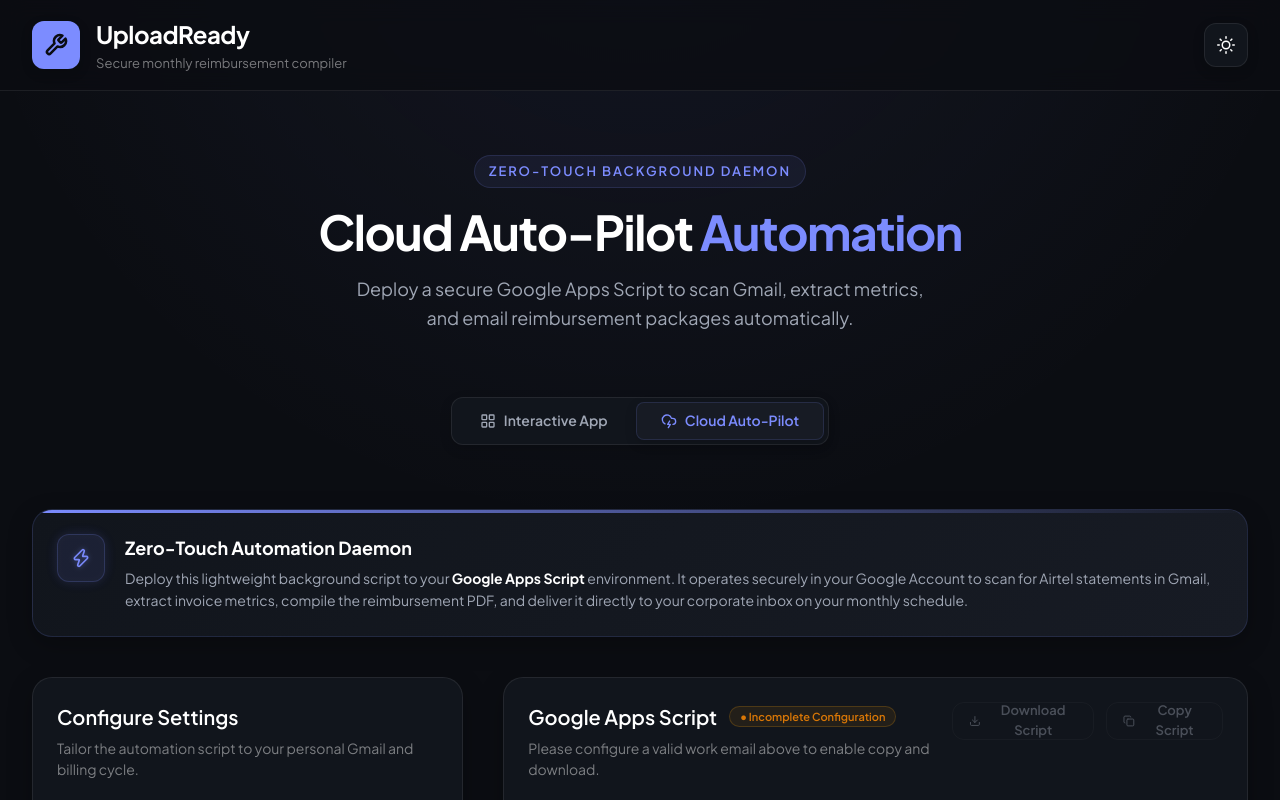
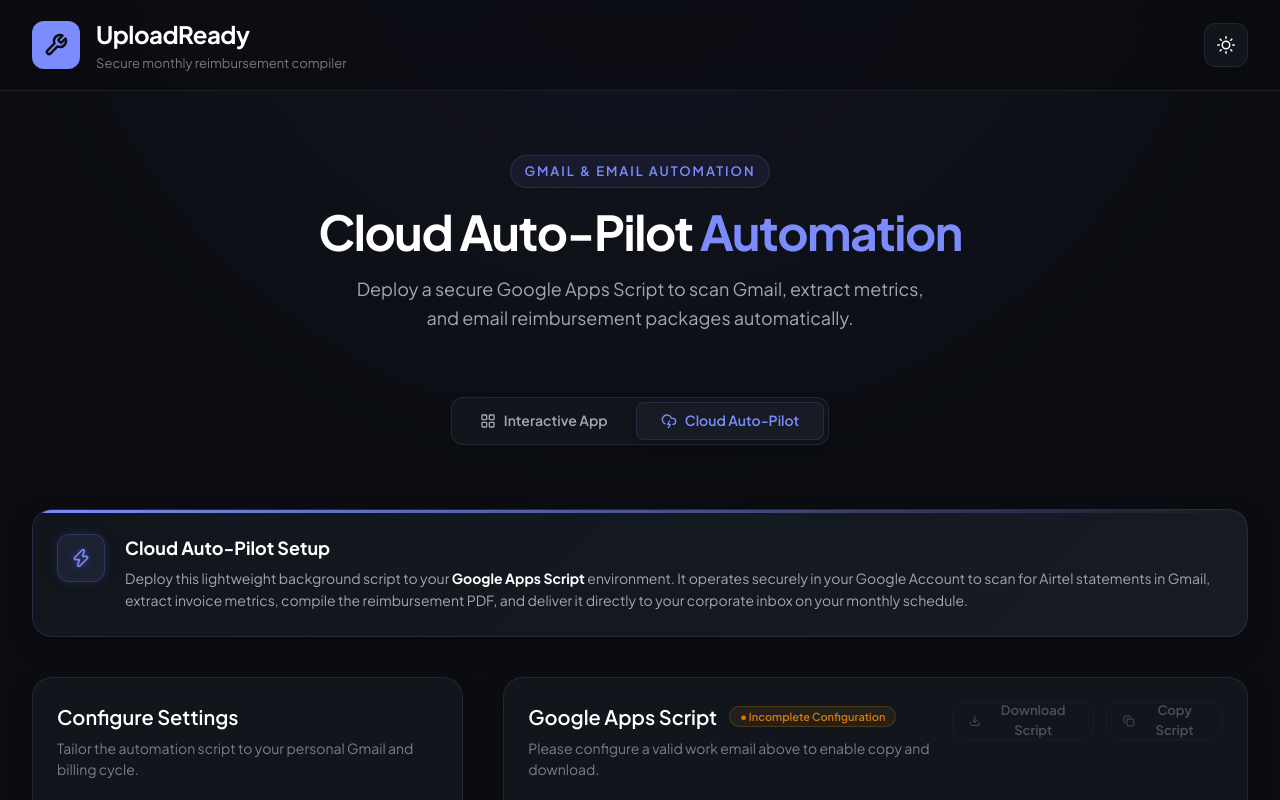
Before and after one commit to Hanish0/UploadReady, a React (Vite) app: page / in a window 1280 px wide. Both pictures are taken after a click on the button "Cloud Auto-Pilot". Shown: the top 800 px of the page. Built offline with nearby package versions, Linux system fonts and the light colour scheme.

Commit message:
docs: update README.md and simplify terminology in Cloud Mode

```diff
--- a/src/App.tsx
+++ b/src/App.tsx
@@ -189,7 +189,7 @@ function App() {
             </>
           ) : (
             <>
-              <span className="hero-badge">Zero-Touch Background Daemon</span>
+              <span className="hero-badge">Gmail & Email Automation</span>
               <h1>Cloud Auto-Pilot <span className="text-gradient">Automation</span></h1>
               <p>
                 Deploy a secure Google Apps Script to scan Gmail, extract metrics, and email reimbursement packages automatically.
--- a/src/components/CloudPanel.tsx
+++ b/src/components/CloudPanel.tsx
@@ -581,7 +581,7 @@ function getOrCreateFolder(name) {
             <Zap className="accent-icon" />
           </div>
           <div>
-            <h3>Zero-Touch Automation Daemon</h3>
+            <h3>Cloud Auto-Pilot Setup</h3>
             <p>
               Deploy this lightweight background script to your <strong>Google Apps Script</strong> environment. It operates securely in your Google Account to scan for Airtel statements in Gmail, extract invoice metrics, compile the reimbursement PDF, and deliver it directly to your corporate inbox on your monthly schedule.
             </p>
```
Also changed, not shown: 1 other file (tests, documents, lock files or other folders).
